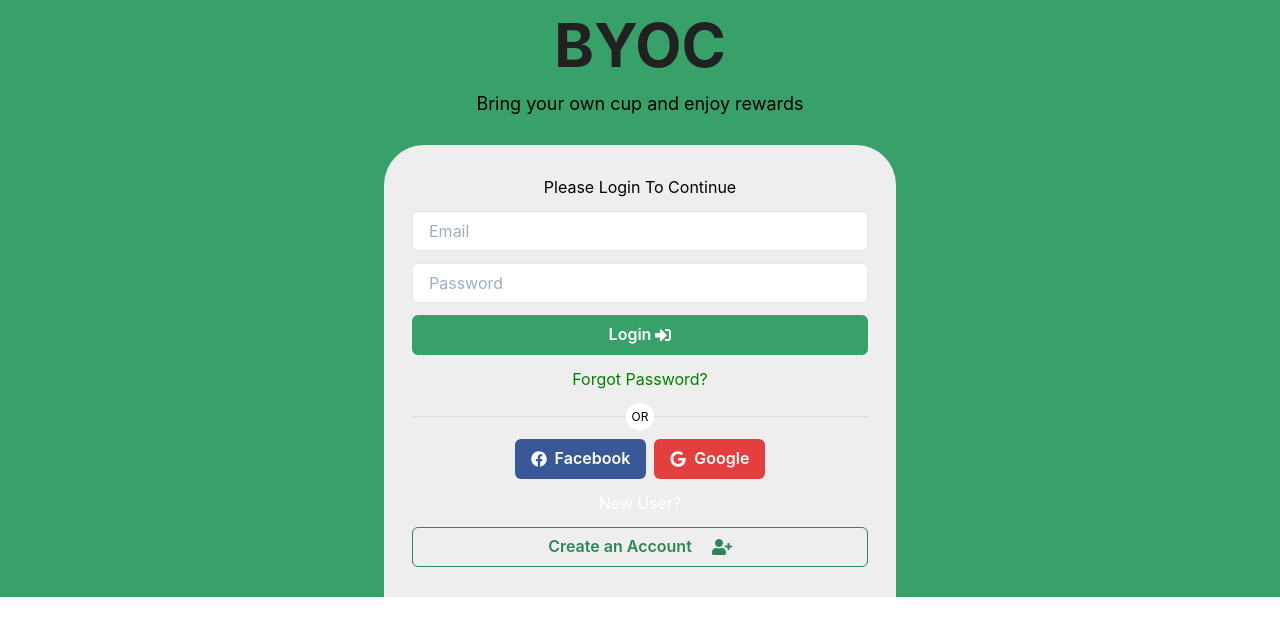
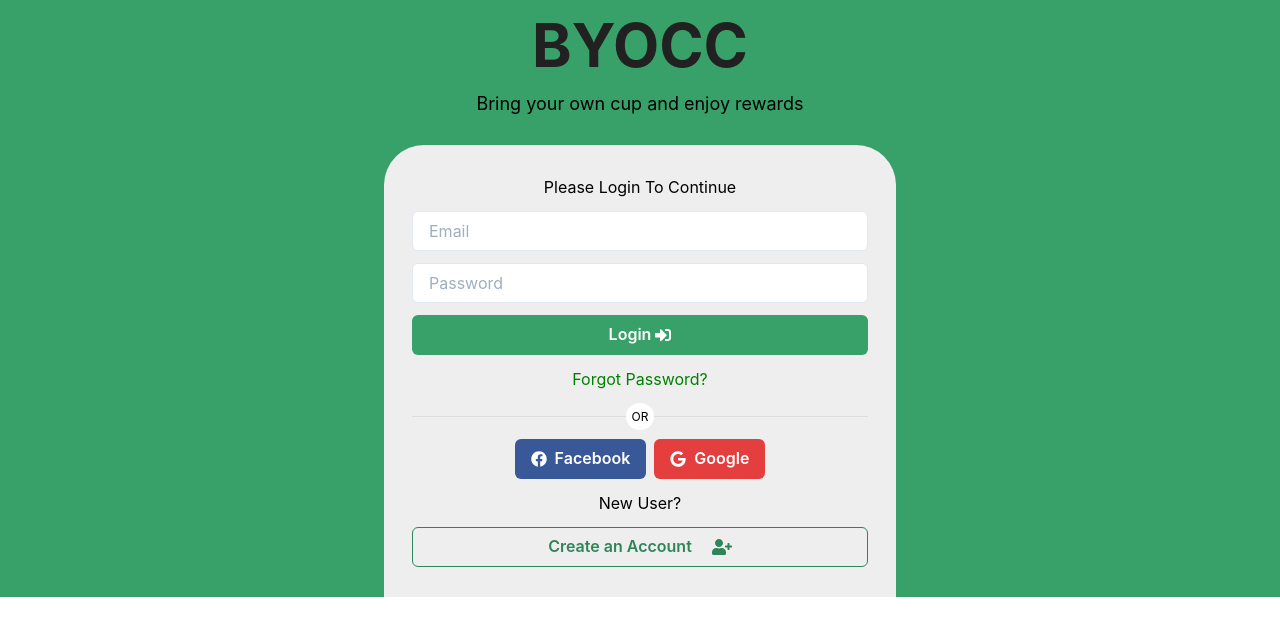
Before and after one commit to shadmansaalim/BYOCC-Hackacthon-2021, a Next.js app: page /login in a window 1280 px wide. Shown: the top 636 px of the page. Built offline with nearby package versions, Linux system fonts and the light colour scheme; no server answers.

Commit message:
fix: font color

```diff
--- a/src/components/AuthContainer/index.js
+++ b/src/components/AuthContainer/index.js
@@ -10,7 +10,7 @@ const AuthContainer = ({ children, handleSubmit }) => {
     >
       <Box color='#000'>
         <Text fontSize='6xl' fontWeight='bold' color='#212121'>
-          BYOC
+          BYOCC
         </Text>
         <Text fontSize='lg'>Bring your own cup and enjoy rewards</Text>
       </Box>
@@ -27,6 +27,7 @@ const AuthContainer = ({ children, handleSubmit }) => {
       >
         <Stack
           bg='#EEEEEE'
+          color='#000'
           borderTopRadius='40'
           w={{ base: "100%", sm: "85%", md: "65%", lg: "40%" }}
           spacing={3}
```
